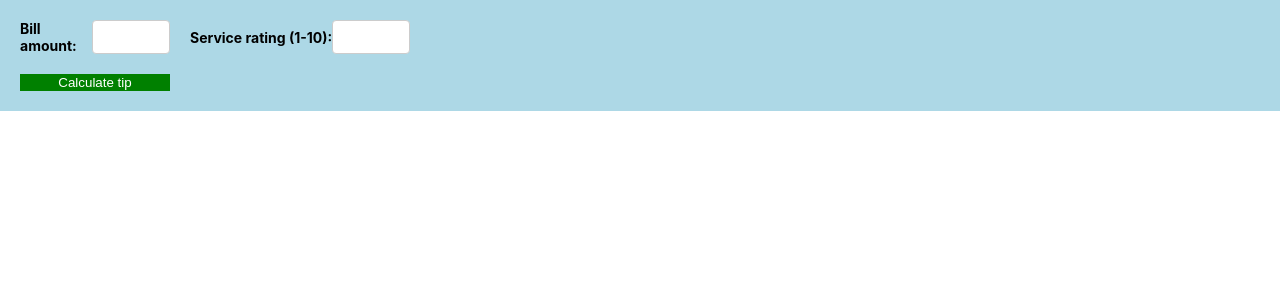
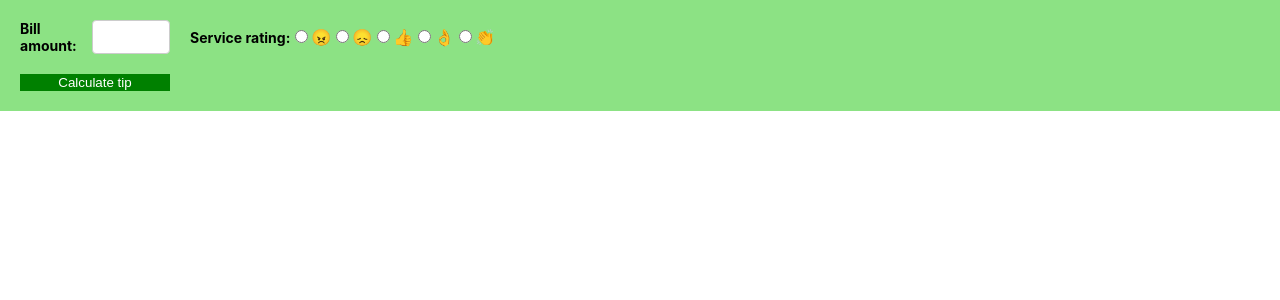
Before and after one commit to JawadBish/tips-application, a React (Create React App) app: page / in a window 1280 px wide. Shown: the top 300 px of the page. Built offline with nearby package versions, Linux system fonts and the light colour scheme.

Commit message:
add emojis

```diff
--- a/src/App.js
+++ b/src/App.js
@@ -10,14 +10,22 @@ function App() {
 
 
   function calculateTip(billAmount, serviceRating) {
-    if (serviceRating < 5) {
+    if (serviceRating < 2) {
       return billAmount * 0.08;
-    } else if (serviceRating < 8) {
+    } else if (serviceRating < 4) {
       return billAmount * 0.10;
     } else {
       return billAmount * 0.15;
     }
   }
+
+  const ratingEmoji = {
+    0: String.fromCodePoint(...[...Array(1)].map(() => 0x1F620)),
+    1: String.fromCodePoint(...[...Array(1)].map(() => 0x1F61E)),
+    2: String.fromCodePoint(...[...Array(1)].map(() => 0x1F44D)),
+    3: String.fromCodePoint(...[...Array(1)].map(() => 0x1F44C)),
+    4: String.fromCodePoint(...[...Array(1)].map(() => 0x1F44F)),
+  };
 
 
   function handleSubmit(event) {
@@ -30,7 +38,7 @@ function App() {
       <form className="form" onSubmit={handleSubmit}>
         <div className="form-row">
           <label className="form-label" htmlFor="bill-amount">
-            Bill amount:
+          <i className="form-icon fas fa-credit-card"></i>Bill amount:
           </label>
           <input
             className="form-input"
@@ -41,19 +49,20 @@ function App() {
           />
         </div>
         <div className="form-row">
-          <label className="form-label" htmlFor="service-rating">
-            Service rating (1-10):
-          </label>
+        <span className="form-label">Service rating:</span>
+      {Object.keys(ratingEmoji).map(rating => (
+        <label key={rating}>
           <input
-            className="form-input"
-            id="service-rating"
-            type="number"
-            min="1"
-            max="10"
-            value={serviceRating}
+            type="radio"
+            name="service-rating"
+            value={rating}
+            checked={serviceRating === rating}
             onChange={event => setServiceRating(event.target.value)}
           />
-        </div>
+          {ratingEmoji[rating]}
+        </label>
+      ))}
+    </div>
         <button className="form-button" type="submit">
           Calculate tip
         </button>
--- a/src/index.css
+++ b/src/index.css
@@ -15,7 +15,7 @@ code {
   display: grid;
   grid-template-columns: 150px 1fr;
   grid-gap: 20px;
-  background-color: lightblue;
+  background-color: rgb(140, 226, 132);
   padding: 20px;
 }
 
```
